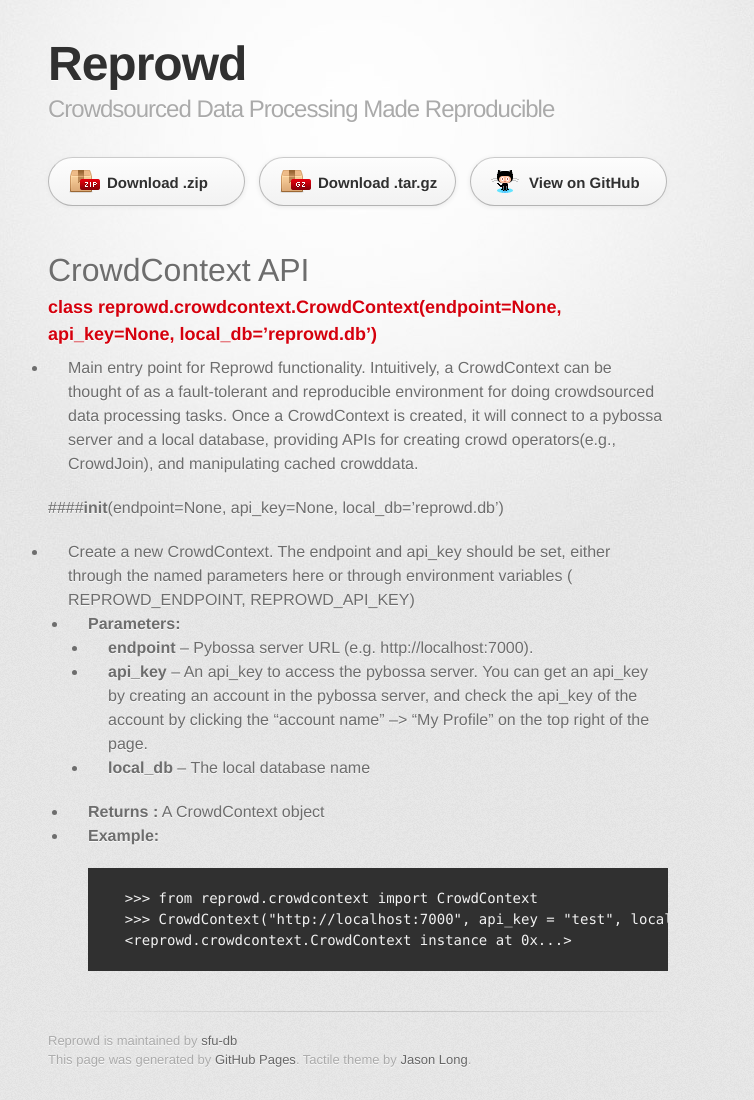
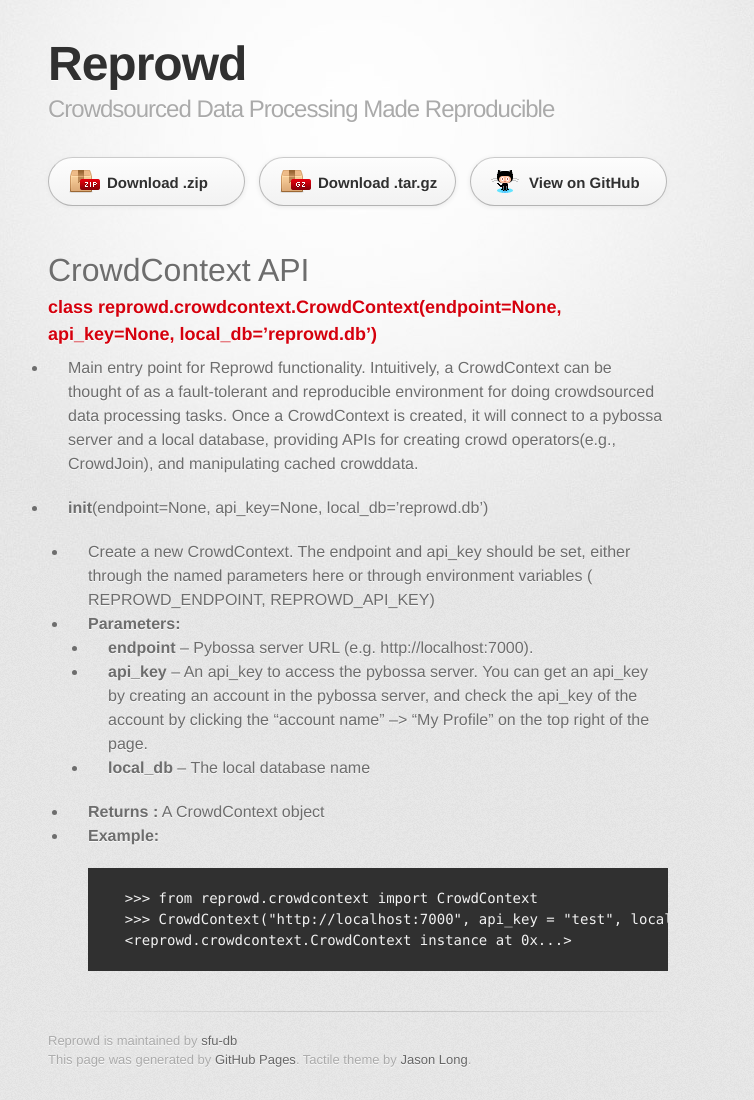
Before and after one commit to sfu-db/reprowd, a Jekyll site: the page built from crowdcontext.md, in a window 1280 px wide. Shown: the whole page, without its empty margins (282-1036 px from the left). Built offline with Jekyll 4.4.1, drawn with Linux system fonts in a browser that asks for light colours; some web fonts are replaced.

```diff
--- a/crowdcontext.md
+++ b/crowdcontext.md
@@ -8,8 +8,8 @@ title: CrowdContext API
 
 * Main entry point for Reprowd functionality. Intuitively, a CrowdContext can be thought of as a fault-tolerant and reproducible environment for doing crowdsourced data processing tasks. Once a CrowdContext is created, it will connect to a pybossa server and a local database, providing APIs for creating crowd operators(e.g., CrowdJoin), and manipulating cached crowddata.
 
-####__init__(endpoint=None, api_key=None, local_db='reprowd.db')
- * Create a new CrowdContext. The endpoint and api_key should be set, either through the named parameters here or through environment variables ( REPROWD_ENDPOINT, REPROWD_API_KEY)
+* __init__(endpoint=None, api_key=None, local_db='reprowd.db')
+    * Create a new CrowdContext. The endpoint and api_key should be set, either through the named parameters here or through environment variables ( REPROWD_ENDPOINT, REPROWD_API_KEY)
     * **Parameters:**
       * **endpoint** – Pybossa server URL (e.g. http://localhost:7000).
       * **api_key** – An api_key to access the pybossa server. You can get an api_key by creating an account in the pybossa server, and check the api_key of the account by clicking the “account name” –> “My Profile” on the top right of the page.
```
